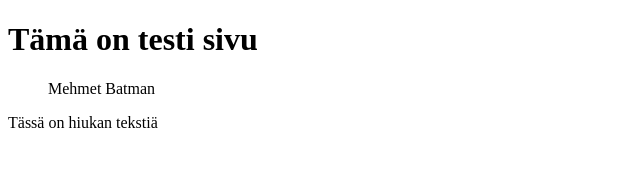
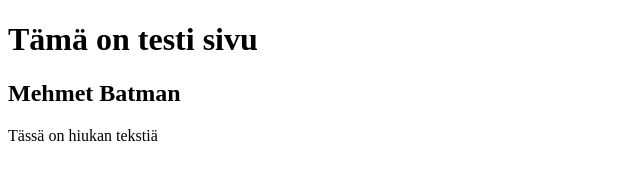
Before and after one commit to mehmetbatman358/mehmetbatman358.github.io, a plain HTML site: page index.html in a window 1280 px wide. Shown: the whole page, without its empty margins (0-640 px from the left). Drawn offline with Linux system fonts and the light colour scheme.

Commit message:
Update index.html
ul vaidettu h2ksi.

```diff
--- a/index.html
+++ b/index.html
@@ -6,7 +6,7 @@
 <body>
 
 <h1>Tämä on testi sivu</h1>
-<ul>Mehmet Batman</ul>
+<h2>Mehmet Batman</h2>
 <p>Tässä on hiukan tekstiä</p>
 
 </body>
```
